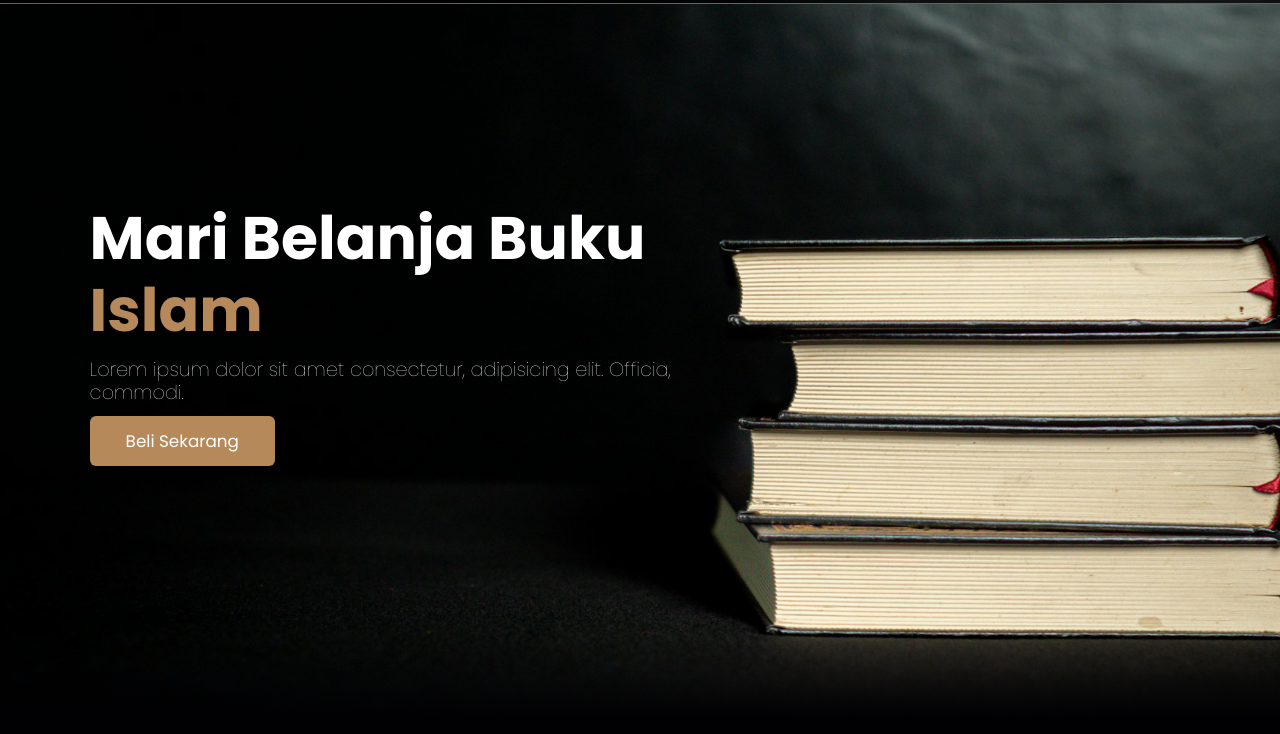
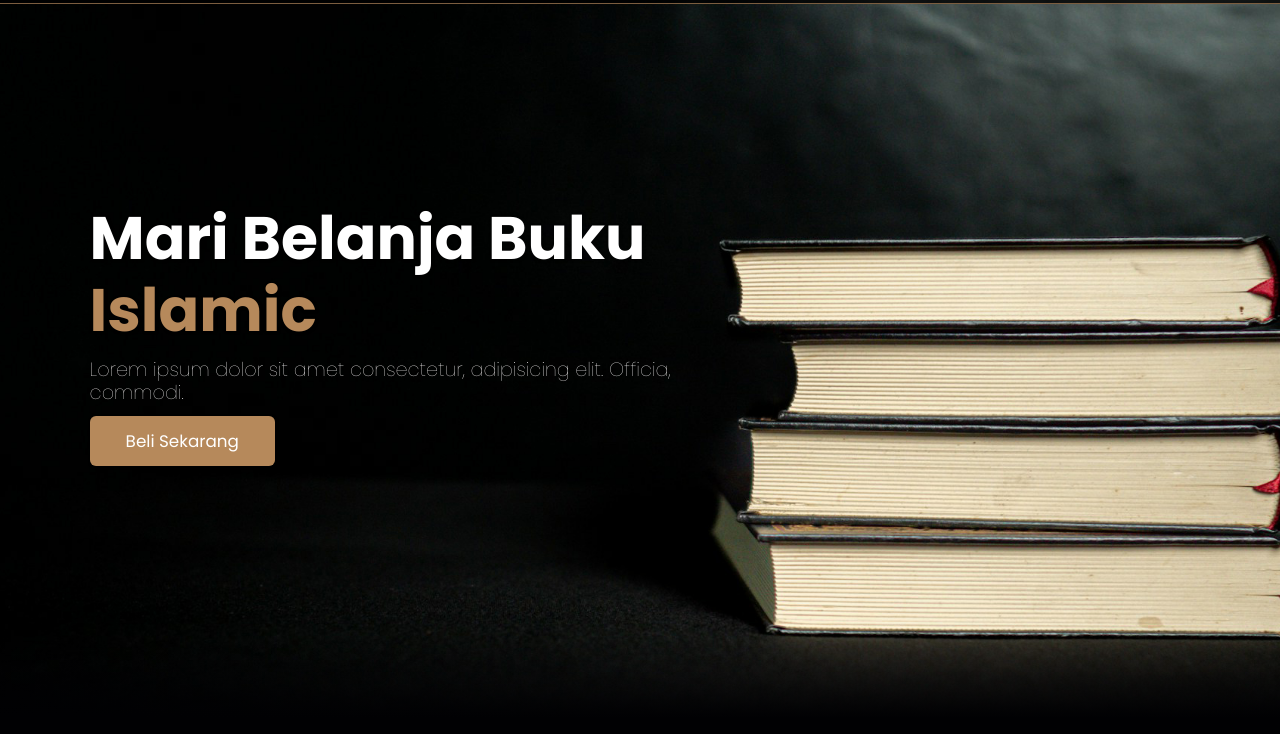
Before and after one commit to aryanafarin/aryanafarin.github.io, a plain HTML site: page index.html in a window 1280 px wide. Shown: the part 66-800 px from the top of the page. Drawn offline with nearby package versions, Linux system fonts and the light colour scheme.

Commit message:
mengubah isi konten home

```diff
--- a/index.html
+++ b/index.html
@@ -44,7 +44,7 @@
     <!-- Hero Section Start -->
     <section class="hero" id="home">
       <main class="content">
-        <h1>Mari Belanja Buku <span>Islam</span></h1>
+        <h1>Mari Belanja Buku <span>Islamic</span></h1>
         <p>
           Lorem ipsum dolor sit amet consectetur, adipisicing elit. Officia,
           commodi.
```
